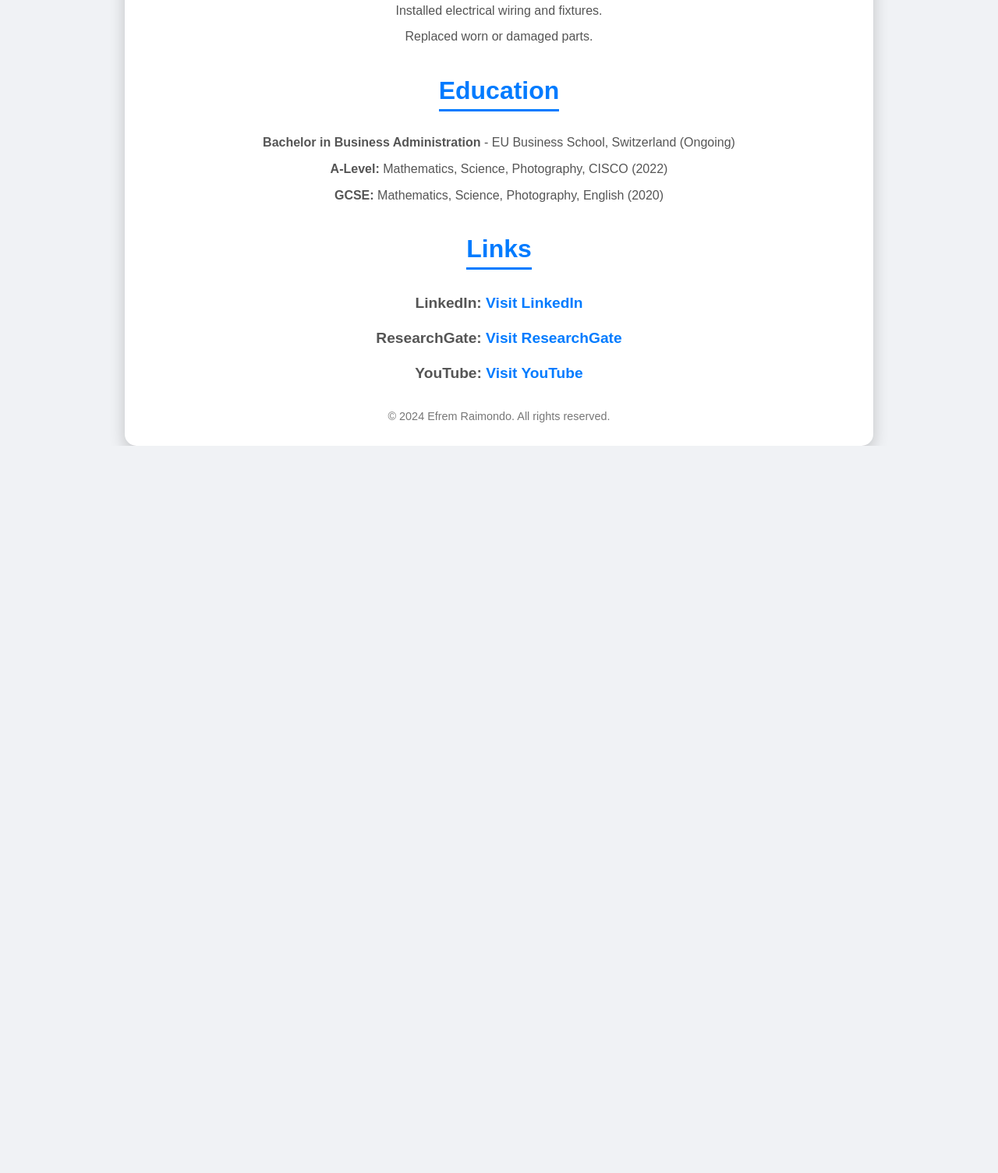
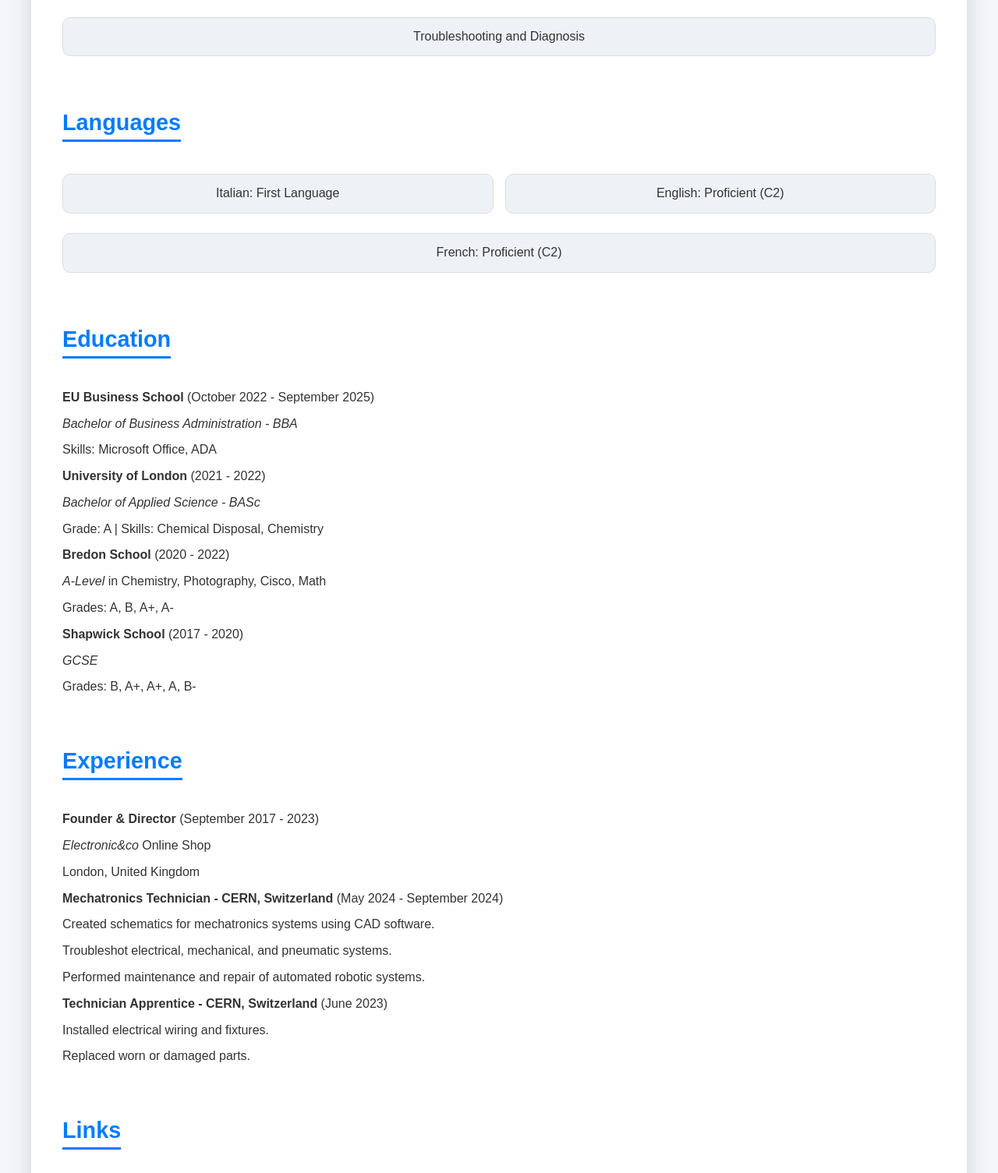
Before and after one commit to Efremdogg/CV, a plain HTML site: page index.html in a window 1280 px wide. Shown: the part 1295-2800 px from the top of the page at 78% size. Before the commit the page ends 1867 px from the top, so only its background shows below. Drawn offline with Linux system fonts and the light colour scheme.

Commit message:
Update index.html

```diff
--- a/index.html
+++ b/index.html
@@ -3,52 +3,76 @@
 <head>
     <meta charset="UTF-8">
     <meta name="viewport" content="width=device-width, initial-scale=1.0">
-    <title>Efrem Raimondo - CV</title>
+    <title>Efrem Raimondo - Professional CV</title>
     <style>
         body {
             font-family: 'Arial', sans-serif;
-            background-color: #f0f2f5;
+            background-color: #f4f6f9;
             margin: 0;
             padding: 0;
             display: flex;
             justify-content: center;
             align-items: center;
             min-height: 100vh;
-            text-align: center;
+            color: #333;
         }
 
         .container {
-            background-color: #ffffff;
-            max-width: 900px;
+            max-width: 1200px;
             width: 100%;
-            padding: 30px;
+            background-color: #fff;
             border-radius: 15px;
-            box-shadow: 0 8px 20px rgba(0, 0, 0, 0.2);
+            box-shadow: 0 10px 30px rgba(0, 0, 0, 0.15);
+            overflow: hidden;
         }
 
-        h1 {
-            font-size: 3em;
-            color: #333333;
-            margin-bottom: 10px;
+        .header {
+            background: linear-gradient(135deg, #007BFF, #0056b3);
+            color: #fff;
+            padding: 30px;
+            display: flex;
+            align-items: center;
+            justify-content: space-between;
         }
 
-        h2 {
-            font-size: 2em;
-            color: #007BFF;
-            margin: 20px 0 10px;
-            border-bottom: 3px solid #007BFF;
-            display: inline-block;
-            padding-bottom: 5px;
+        .header img {
+            border-radius: 50%;
+            height: 100px;
+            width: 100px;
+            object-fit: cover;
+            border: 4px solid #fff;
         }
 
-        p, li {
-            color: #555555;
-            line-height: 1.8;
-            margin: 5px 0;
+        .header h1 {
+            font-size: 2.8em;
+            margin: 0;
         }
 
-        .contact p, .personal-info p {
+        .header p {
             margin: 5px 0;
+            font-size: 1.2em;
+        }
+
+        .content {
+            padding: 40px;
+        }
+
+        .section {
+            margin-bottom: 40px;
+        }
+
+        .section h2 {
+            font-size: 1.8em;
+            color: #007BFF;
+            margin-bottom: 20px;
+            border-bottom: 3px solid #007BFF;
+            padding-bottom: 5px;
+            display: inline-block;
+        }
+
+        .section p, .section li {
+            margin: 5px 0;
+            line-height: 1.8;
         }
 
         ul {
@@ -56,30 +80,34 @@
             padding: 0;
         }
 
-        .skills, .languages {
-            display: flex;
-            justify-content: center;
-            flex-wrap: wrap;
-            gap: 15px;
+        .contact-info, .personal-info {
             margin-bottom: 20px;
         }
 
+        .contact-info p, .personal-info p {
+            margin: 10px 0;
+            font-size: 1.1em;
+        }
+
+        .skills, .languages {
+            display: flex;
+            flex-wrap: wrap;
+            gap: 15px;
+        }
+
         .skills li, .languages li {
-            background-color: #f9f9f9;
+            background-color: #eef2f6;
             padding: 10px 15px;
             border-radius: 10px;
             border: 1px solid #ddd;
-            min-width: 120px;
+            flex: 1 1 30%;
             text-align: center;
-        }
-
-        .links ul {
-            padding: 0;
+            font-size: 1em;
+            font-weight: 500;
         }
 
         .links ul li {
             margin: 10px 0;
-            font-size: 1.2em;
         }
 
         .links a {
@@ -87,6 +115,7 @@
             color: #007BFF;
             font-weight: bold;
             transition: color 0.3s, transform 0.3s;
+            font-size: 1.1em;
         }
 
         .links a:hover {
@@ -95,42 +124,72 @@
         }
 
         .footer {
-            margin-top: 30px;
+            background-color: #f8f9fa;
+            text-align: center;
+            padding: 20px;
+            color: #555;
             font-size: 0.9em;
-            color: #777777;
+            border-top: 1px solid #ddd;
         }
 
-        /* Responsive Design */
-        @media (max-width: 768px) {
-            .skills, .languages {
-                flex-direction: column;
+        .footer span {
+            font-weight: bold;
         }
 
-            h1 {
-                font-size: 2.5em;
+        @media (max-width: 768px) {
+            .header {
+                flex-direction: column;
+                text-align: center;
             }
 
-            h2 {
-                font-size: 1.8em;
+            .header img {
+                margin-bottom: 20px;
+            }
+
+            .skills li, .languages li {
+                flex: 1 1 100%;
             }
         }
     </style>
 </head>
 <body>
     <div class="container">
+        <!-- Header -->
+        <div class="header">
+            <div>
                 <h1>Efrem Raimondo</h1>
+                <p>Business Administration Student</p>
+            </div>
+            <!-- Replace 'path/to/your/image.jpeg' with the actual hosted image URL -->
+            <img src="path/to/your/image.jpeg" alt="Efrem Raimondo">
+        </div>
 
-        <div class="contact">
+        <!-- Content -->
+        <div class="content">
+            <!-- Contact Information -->
+            <div class="contact-info section">
+                <h2>Contact Information</h2>
                 <p><strong>Address:</strong> 01630, Sergy, France</p>
                 <p><strong>Phone:</strong> +41.782399260</p>
                 <p><strong>Email:</strong> efrem.raimondo@euruni.edu</p>
             </div>
 
+            <!-- Personal Information -->
+            <div class="personal-info section">
+                <h2>Personal Information</h2>
+                <p><strong>Date of Birth:</strong> 01/14/2004</p>
+                <p><strong>Gender:</strong> Male</p>
+                <p><strong>Nationality:</strong> Italian</p>
+                <p><strong>Driving License:</strong> B</p>
+            </div>
+
+            <!-- Summary -->
             <div class="section">
                 <h2>Summary</h2>
-            <p>Highly motivated young professional with a strong work ethic, adaptability, and exceptional interpersonal skills. Experienced in electrical and mechanical systems, adept at troubleshooting and diagnostics, and skilled in installing, testing, and maintaining equipment.</p>
+                <p>Highly motivated professional with a solid background in electrical and mechanical systems. He has extensive experience in troubleshooting, diagnostics, and maintaining high-performance equipment, as well as creating schematics and working with CAD software, hydraulic, and pneumatic systems. Fluent in Italian, English, and French, he thrives in diverse environments and excels at building meaningful connections. Currently pursuing a bachelor’s degree in business administration, combineing his technical expertise with business knowledge, positioning himself as a valuable asset to multidisciplinary teams and impactful projects.</p>
             </div>
 
+            <!-- Skills -->
             <div class="section">
                 <h2>Skills</h2>
                 <ul class="skills">
@@ -141,10 +200,10 @@
                     <li>Computer-Aided Design</li>
                     <li>Rapid Prototyping</li>
                     <li>Troubleshooting and Diagnosis</li>
-                <li>Electronic Installations</li>
                 </ul>
             </div>
 
+            <!-- Languages -->
             <div class="section">
                 <h2>Languages</h2>
                 <ul class="languages">
@@ -154,27 +213,52 @@
                 </ul>
             </div>
 
+            <!-- Education -->
             <div class="section">
-            <h2>Personal Information</h2>
-            <div class="personal-info">
-                <p><strong>Date of Birth:</strong> 01/14/2004</p>
-                <p><strong>Gender:</strong> Male</p>
-                <p><strong>Nationality:</strong> Italian</p>
-                <p><strong>Driving License:</strong> B</p>
-            </div>
+                <h2>Education</h2>
+                <ul>
+                    <li>
+                        <strong>EU Business School</strong>  (October 2022 - September 2025)
+                        <p><em>Bachelor of Business Administration - BBA</em></p>
+                        <p>Skills: Microsoft Office, ADA</p>
+                    </li>
+                    <li>
+                        <strong>University of London</strong>  (2021 - 2022)
+                        <p><em>Bachelor of Applied Science - BASc</em></p>
+                        <p>Grade: A | Skills: Chemical Disposal, Chemistry</p>
+                    </li>
+                    <li>
+                        <strong>Bredon School</strong>  (2020 - 2022)
+                        <p><em>A-Level</em> in Chemistry, Photography, Cisco, Math</p>
+                        <p>Grades: A, B, A+, A-</p>
+                    </li>
+                    <li>
+                        <strong>Shapwick School</strong> (2017 - 2020)
+                        <p><em>GCSE</em></p>
+                        <p>Grades: B, A+, A+, A, B-</p>
+                    </li>
+                </ul>
             </div>
 
+            <!-- Experience -->
             <div class="section">
                 <h2>Experience</h2>
                 <ul>
-                <li><strong>Mechatronics Technician - CERN, Switzerland</strong> (May 2024 - September 2024)
+                    <li>
+                        <strong>Founder & Director</strong> (September 2017 - 2023)
+                        <p><em>Electronic&co</em> Online Shop</p>
+                        <p>London, United Kingdom</p>
+                    </li>
+                    <li>
+                        <strong>Mechatronics Technician - CERN, Switzerland</strong> (May 2024 - September 2024)
                         <ul>
                             <li>Created schematics for mechatronics systems using CAD software.</li>
-                        <li>Troubleshot electrical, mechanical, and pneumatic issues.</li>
+                            <li>Troubleshot electrical, mechanical, and pneumatic systems.</li>
                             <li>Performed maintenance and repair of automated robotic systems.</li>
                         </ul>
                     </li>
-                <li><strong>Technician Apprentice - CERN, Switzerland</strong> (June 2023)
+                    <li>
+                        <strong>Technician Apprentice - CERN, Switzerland</strong> (June 2023)
                         <ul>
                             <li>Installed electrical wiring and fixtures.</li>
                             <li>Replaced worn or damaged parts.</li>
@@ -183,15 +267,7 @@
                 </ul>
             </div>
 
-        <div class="section">
-            <h2>Education</h2>
-            <ul>
-                <li><strong>Bachelor in Business Administration</strong> - EU Business School, Switzerland (Ongoing)</li>
-                <li><strong>A-Level:</strong> Mathematics, Science, Photography, CISCO (2022)</li>
-                <li><strong>GCSE:</strong> Mathematics, Science, Photography, English (2020)</li>
-            </ul>
-        </div>
-
+            <!-- Links -->
             <div class="section links">
                 <h2>Links</h2>
                 <ul>
@@ -200,9 +276,11 @@
                     <li><strong>YouTube:</strong> <a href="https://m.youtube.com/@efremraimondo" target="_blank">Visit YouTube</a></li>
                 </ul>
             </div>
+        </div>
 
+        <!-- Footer -->
         <div class="footer">
-            &copy; 2024 Efrem Raimondo. All rights reserved.
+            &copy; <span>2024 Efrem Raimondo.</span> All rights reserved.
         </div>
     </div>
 </body>
```
Lines whose indentation alone changed are shown as unchanged.
